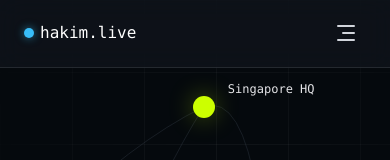
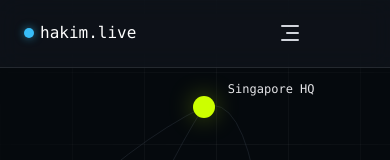
Before and after one commit to shihab-bhuiya/First-intern-Task, a Next.js app: page / in a window 390 px wide. Shown: the top 160 px of the page. Built offline with nearby package versions, Linux system fonts and the light colour scheme.

Commit message:
refactor: adjust layout in Hero and Navbar components for improved alignment and spacing

```diff
--- a/src/components/Hero.tsx
+++ b/src/components/Hero.tsx
@@ -196,7 +196,7 @@ export default function Hero() {
             {/* Action buttons */}
             <motion.div
               variants={fadeInUp}
-              className="order-5 mt-12 flex w-full  lg:justify-start justify-between flex-nowrap gap-2.5 sm:gap-4"
+              className="order-5 mt-12 flex w-full max-w-[1312px] lg:justify-start justify-between flex-nowrap gap-2.5 sm:gap-4"
             >
               <Link
                 href="#experience"
--- a/src/components/Navbar.tsx
+++ b/src/components/Navbar.tsx
@@ -68,7 +68,7 @@ export default function Navbar() {
   return (
     <header className="fixed inset-x-0 top-0 z-50 border-b border-white/10 bg-[#13182099] backdrop-blur-md">
       <nav
-        className="mx-auto flex h-[66px] max-w-[1440px] items-center justify-between px-6 lg:px-20"
+        className="mx-auto flex h-[66px] max-w-[1440px] pr-20 items-center justify-between px-6 lg:px-20"
         aria-label="Main navigation"
       >
         {/* Logo */}
```
